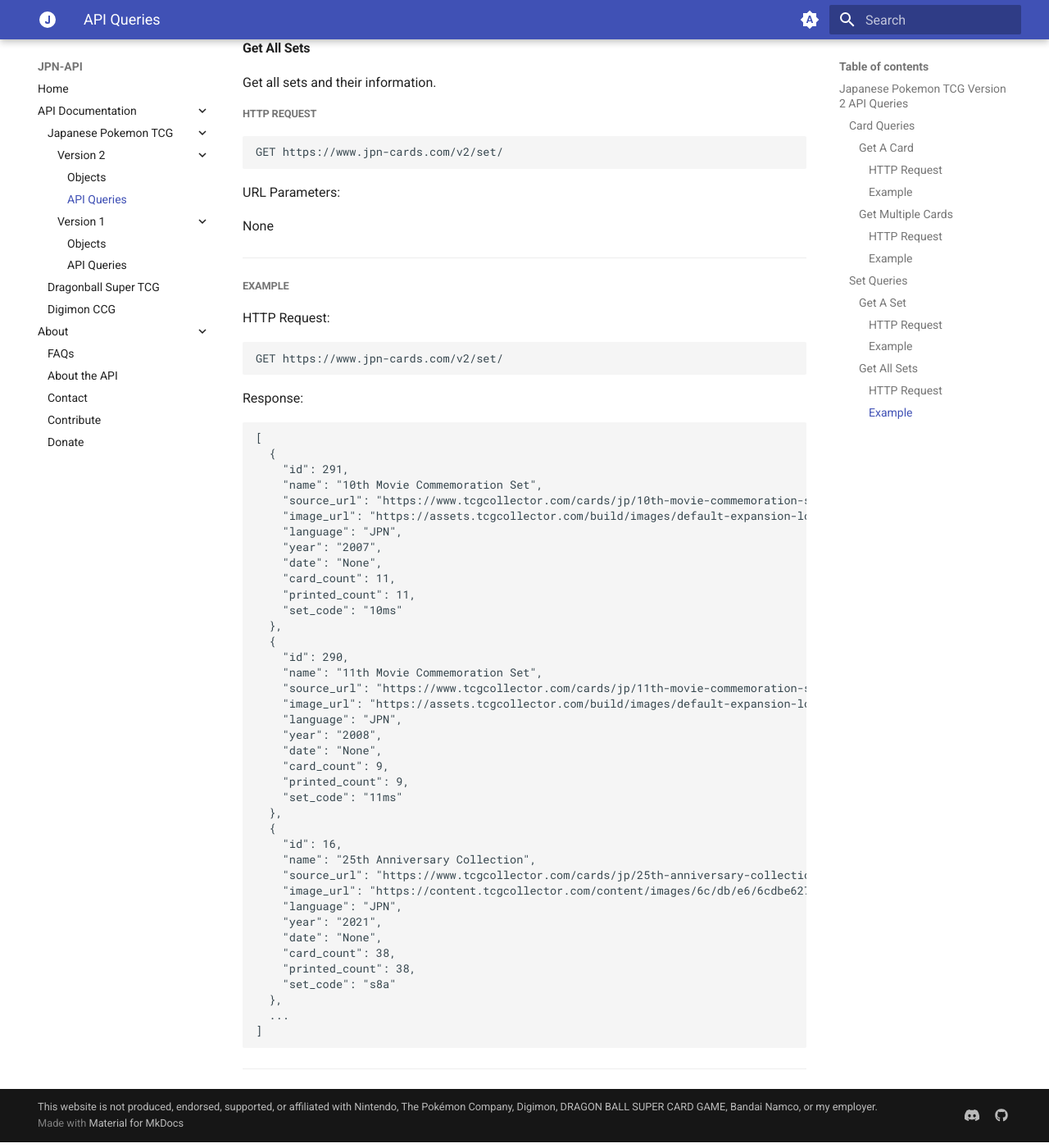
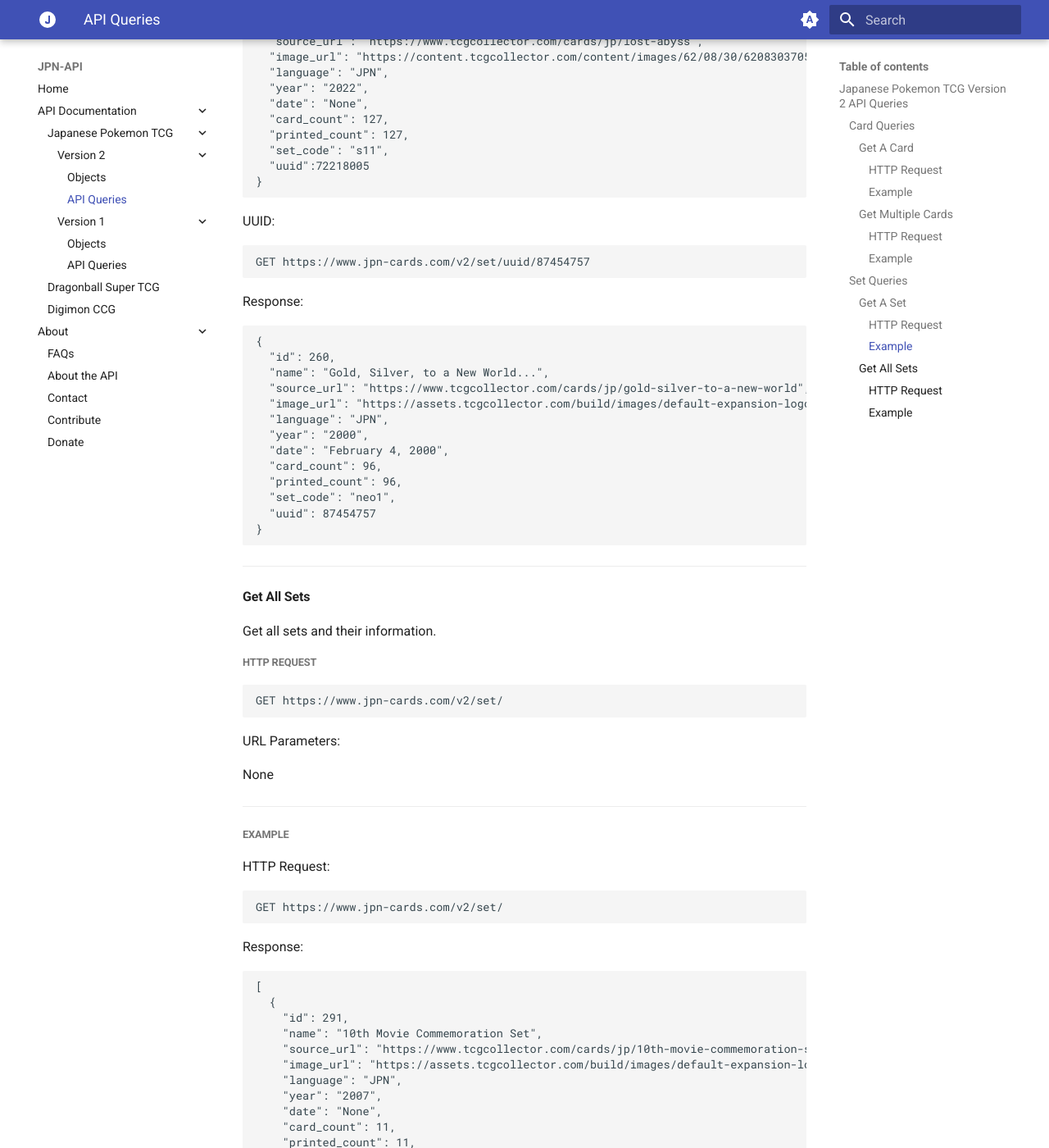
Before and after one commit to CMRicketts/jpn_cards_site, an MkDocs documentation site: the page built from docs/api_docs/pokemon/v2/v2_api.md, in a window 1280 px wide and 1400 px high, scrolled down 5709 px. Shown: the whole window at 82% size. Built offline with MkDocs 1.6.1 and Material for MkDocs 9.7.7, drawn with Linux system fonts in a browser that asks for light colours; some of the changed text lies outside the part shown.

Commit message:
added set uuid information

````diff
--- a/docs/api_docs/pokemon/v2/v2_api.md
+++ b/docs/api_docs/pokemon/v2/v2_api.md
@@ -238,11 +238,19 @@
 
 #### Get A Set
 
-Get a single set's information based on its unique identifier.
+Get a single set's information based on its unique identifier `id` or `uuid`.
 
 ##### HTTP Request
+ID:
+
 ```bash
 GET https://www.jpn-cards.com/v2/set/<id>
+```
+
+UUID:
+
+```bash
+GET https://www.jpn-cards.com/v2/set/uuid/<id>
 ```
 
 URL Parameters:
@@ -250,12 +258,15 @@
 | Parameter | Description |
 |---|---|
 | id | integer id of the set |
+| uuid | integer uuid of the set |
 
 * * *
 
 ##### Example
 
 HTTP Request:
+
+ID:
 
 ```bash
 GET https://www.jpn-cards.com/v2/set/1
@@ -274,7 +285,32 @@
   "date": "None",
   "card_count": 127,
   "printed_count": 127,
-  "set_code": "s11"
+  "set_code": "s11",
+  "uuid":72218005
+}
+```
+
+UUID:
+
+```bash
+GET https://www.jpn-cards.com/v2/set/uuid/87454757
+```
+
+Response:
+
+```javascript
+{
+  "id": 260,
+  "name": "Gold, Silver, to a New World...",
+  "source_url": "https://www.tcgcollector.com/cards/jp/gold-silver-to-a-new-world",
+  "image_url": "https://assets.tcgcollector.com/build/images/default-expansion-logo.8b4f0ae4.png",
+  "language": "JPN",
+  "year": "2000",
+  "date": "February 4, 2000",
+  "card_count": 96,
+  "printed_count": 96,
+  "set_code": "neo1",
+  "uuid": 87454757
 }
 ```
 
@@ -317,7 +353,8 @@
     "date": "None",
     "card_count": 11,
     "printed_count": 11,
-    "set_code": "10ms"
+    "set_code": "10ms",
+    "uuid":81271647
   },
   {
     "id": 290,
@@ -329,7 +366,8 @@
     "date": "None",
     "card_count": 9,
     "printed_count": 9,
-    "set_code": "11ms"
+    "set_code": "11ms",
+    "uuid":19835893
   },
   {
     "id": 16,
@@ -341,7 +379,8 @@
     "date": "None",
     "card_count": 38,
     "printed_count": 38,
-    "set_code": "s8a"
+    "set_code": "s8a",
+    "uuid":27124441
   },
   ...
 ]
````
Also changed, not shown: docs/api_docs/pokemon/v2/v2_obj.md (+6 -0 lines).
